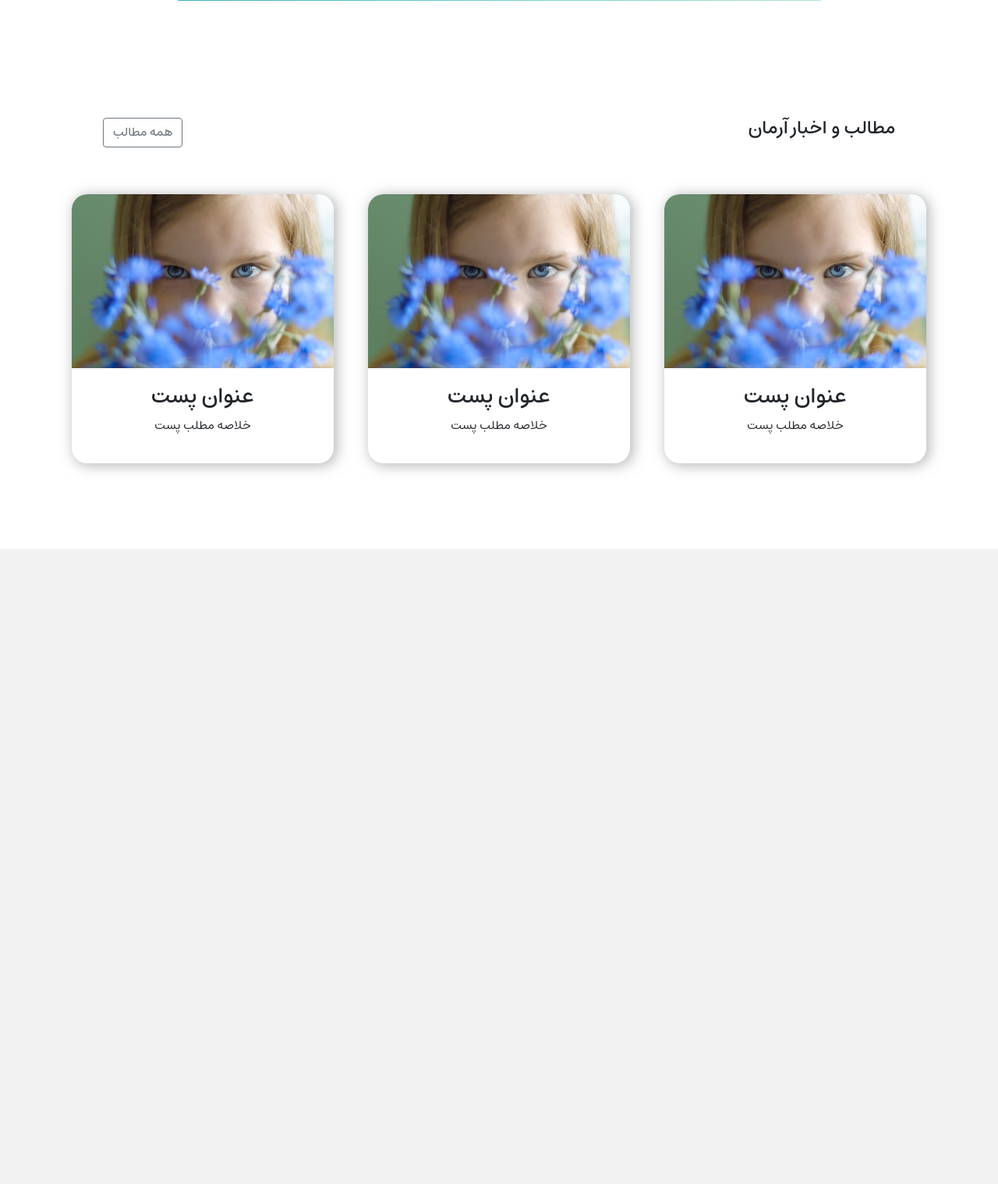
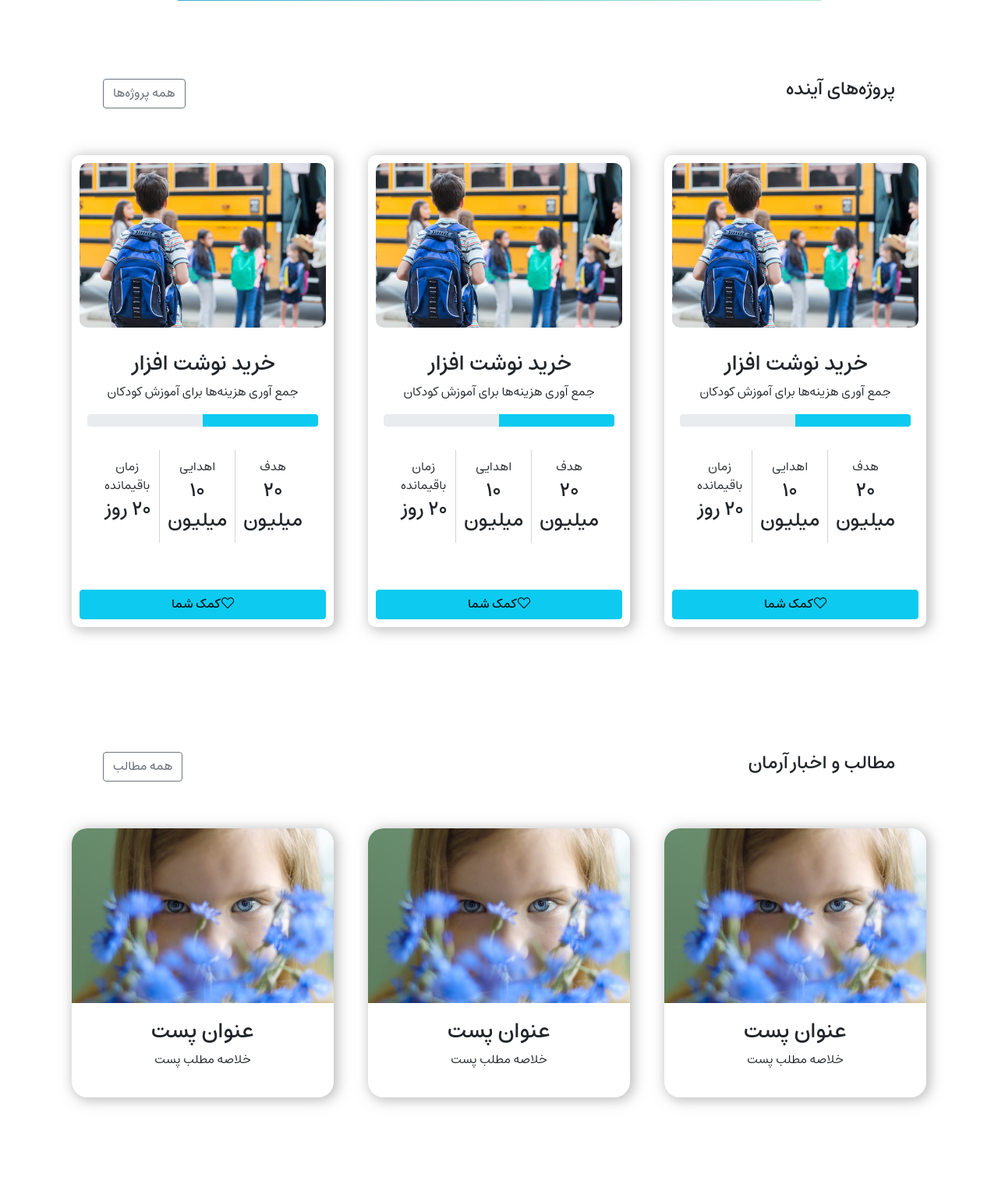
Before and after one commit to thehamid/arman, a PHP site: page / in a window 1280 px wide. Shown: the part 2349-3867 px from the top of the page at 78% size. Before the commit the page ends 3053 px from the top, so only its background shows below. Run offline with PHP 8.4, Linux system fonts and the light colour scheme; some libraries are stand-ins or nearby versions.

Commit message:
final static tempalte next level go to wp

```diff
--- a/index.html
+++ b/index.html
@@ -163,6 +163,155 @@
 
     </section>
 
+    <section class="crowd-funding2">
+        <div class="container">
+
+            <div class="section-title">
+                <h4>پروژه‌های آینده</h4>
+                <a href="#" class="btn btn-outline-secondary"> همه پروژه‌ها</a>
+            </div>
+
+
+        <div class="row">
+            <div class="col-sm-12 col-md-6 col-lg-4">
+                <div class="cf-item">
+                    <div class="cf-img">
+                        <img src="img/kid-schoolbus.webp" alt="">
+                    </div>
+
+
+                    <div class="cf-content">
+                        <h3>خرید نوشت افزار</h3>
+                        <p>جمع آوری هزینه‌ها برای آموزش کودکان</p>
+
+                        <div class="progress">
+                            <div class="progress-bar bg-info" role="progressbar" style="width: 50%" aria-valuenow="50" aria-valuemin="0" aria-valuemax="100"></div>
+                        </div>
+
+                            <div class="cf-content-footer">
+                                <span>
+                                    <div class="tit">هدف</div>
+                                    <div class="num">20 میلیون</div>
+                                </span>
+                                    <div class="line"></div>
+                                <span>
+                                    <div class="tit">اهدایی</div>
+                                    <div class="num">10 میلیون</div>
+                                </span>
+                                    <div class="line"></div>
+                                <span>
+                                    <div class="tit">زمان باقیمانده</div>
+                                    <div class="num">20 روز</div>
+                                </span>
+                            </div>
+
+
+                    </div>
+
+
+                    <a href="#" class="btn btn-info"><i class="fal fa-heart"></i>کمک شما</a>
+
+
+
+                </div>
+
+            </div>
+
+            <div class="col-sm-12 col-md-6 col-lg-4">
+                <div class="cf-item">
+                    <div class="cf-img">
+                        <img src="img/kid-schoolbus.webp" alt="">
+                    </div>
+
+
+                    <div class="cf-content">
+                        <h3>خرید نوشت افزار</h3>
+                        <p>جمع آوری هزینه‌ها برای آموزش کودکان</p>
+
+                        <div class="progress">
+                            <div class="progress-bar bg-info" role="progressbar" style="width: 50%" aria-valuenow="50" aria-valuemin="0" aria-valuemax="100"></div>
+                        </div>
+
+                        <div class="cf-content-footer">
+                                <span>
+                                    <div class="tit">هدف</div>
+                                    <div class="num">20 میلیون</div>
+                                </span>
+                            <div class="line"></div>
+                            <span>
+                                    <div class="tit">اهدایی</div>
+                                    <div class="num">10 میلیون</div>
+                                </span>
+                            <div class="line"></div>
+                            <span>
+                                    <div class="tit">زمان باقیمانده</div>
+                                    <div class="num">20 روز</div>
+                                </span>
+                        </div>
+
+
+                    </div>
+
+
+                    <a href="#" class="btn btn-info"><i class="fal fa-heart"></i>کمک شما</a>
+
+
+
+                </div>
+
+            </div>
+
+            <div class="col-sm-12 col-md-6 col-lg-4">
+                <div class="cf-item">
+                    <div class="cf-img">
+                        <img src="img/kid-schoolbus.webp" alt="">
+                    </div>
+
+
+                    <div class="cf-content">
+                        <h3>خرید نوشت افزار</h3>
+                        <p>جمع آوری هزینه‌ها برای آموزش کودکان</p>
+
+                        <div class="progress">
+                            <div class="progress-bar bg-info" role="progressbar" style="width: 50%" aria-valuenow="50" aria-valuemin="0" aria-valuemax="100"></div>
+                        </div>
+
+                        <div class="cf-content-footer">
+                                <span>
+                                    <div class="tit">هدف</div>
+                                    <div class="num">20 میلیون</div>
+                                </span>
+                            <div class="line"></div>
+                            <span>
+                                    <div class="tit">اهدایی</div>
+                                    <div class="num">10 میلیون</div>
+                                </span>
+                            <div class="line"></div>
+                            <span>
+                                    <div class="tit">زمان باقیمانده</div>
+                                    <div class="num">20 روز</div>
+                                </span>
+                        </div>
+
+
+                    </div>
+
+
+                    <a href="#" class="btn btn-info"><i class="fal fa-heart"></i>کمک شما</a>
+
+
+
+                </div>
+
+            </div>
+
+        </div>
+
+        </div>
+    </section>
+
+
+
     <section class="blog">
             <div class="container">
 
@@ -220,9 +369,30 @@
     </section>
 
 </main>
+<section class="top-footer">
+    <img src="img/wave-footer.png" alt="">
+</section>
 <footer>
+    <div class="footer-widgets">
+        <div class="widget-footer">
+            <h3>عنوان ابزارک</h3>
+            <p>متن بزارک</p>
+        </div>
 
+        <div class="widget-footer">
+            <h3>عنوان ابزارک</h3>
+            <p>متن بزارک</p>
+        </div>
 
+        <div class="widget-footer">
+            <h3>عنوان ابزارک</h3>
+            <p>متن بزارک</p>
+        </div>
+    </div>
+
+<div class="footer-copyright">
+    کلیه حقوق تعلق ب خانه ارمان است
+</div>
 
 </footer>
 
--- a/style/css/style.css
+++ b/style/css/style.css
@@ -187,6 +187,57 @@ header .menu ul li{
     object-fit: cover;
     margin: 0 auto;
 }
+/*-----------crowd funding2---------------*/
+.crowd-funding2{
+    margin: 50px 0;
+    align-items: center;
+}
+.cf-item{
+    display: flex;
+    flex-direction: column;
+    margin: 10px;
+    border-radius:10px;
+    box-shadow: 3px 2px 16px 2px rgba(125, 125, 125, 0.5);
+    padding: 10px;
+
+}
+
+.crowd-funding2 .cf-item .cf-img img{
+    max-width: 100%;
+    object-fit: cover;
+    display: block;
+    border-radius: 10px;
+}
+
+.crowd-funding2 .cf-item .cf-content
+{
+    padding:30px 10px;
+    text-align: center;
+
+}
+.crowd-funding2 .cf-item .cf-content .cf-content-footer
+{
+    padding:30px 10px;
+    display: flex;
+    justify-content: space-between;
+}
+.crowd-funding2 .cf-item .cf-content .cf-content-footer span{
+    display: flex;
+    flex-direction: column;
+    padding: 10px;
+}
+
+.crowd-funding2 .cf-item .cf-content .cf-content-footer span .tit{
+    font-size: 16px;
+}
+.crowd-funding2 .cf-item .cf-content .cf-content-footer span .num{
+    font-size: 25px;
+    font-weight: 500;
+}
+.crowd-funding2 .cf-item .cf-content .cf-content-footer .line{
+    border-left: 1px solid #d4d4d4;
+}
+
 /*-----------blog-index--------------*/
 .blog{
     margin: 100px 0;
@@ -212,7 +263,7 @@ header .menu ul li{
     text-align: center;
 }
 
-.blog .section-title{
+.section-title{
     display: flex;
     justify-content: space-between;
     align-items: center;
@@ -220,7 +271,27 @@ header .menu ul li{
 }
 
 /*-----------footer-------------*/
+.top-footer img{
+    width: 100%;
+    height: auto;
+    margin-bottom: -25px;
+}
+
 footer{
-    min-height: 500px;
-    background: #F2F2F2;
+    background: #EAEBFF;
+
 }
+.footer-widgets{
+    padding: 20px;
+    display: flex;
+    justify-content: space-between;
+    min-height: 300px;
+}
+.widget-footer{
+    padding: 20px;
+    border: 1px solid #c0c0c0;
+}
+
+.footer-copyright{
+    text-align: center;
+}
```
Also changed, not shown: img/kid-schoolbus.webp (added), img/wave-footer.png (added).
